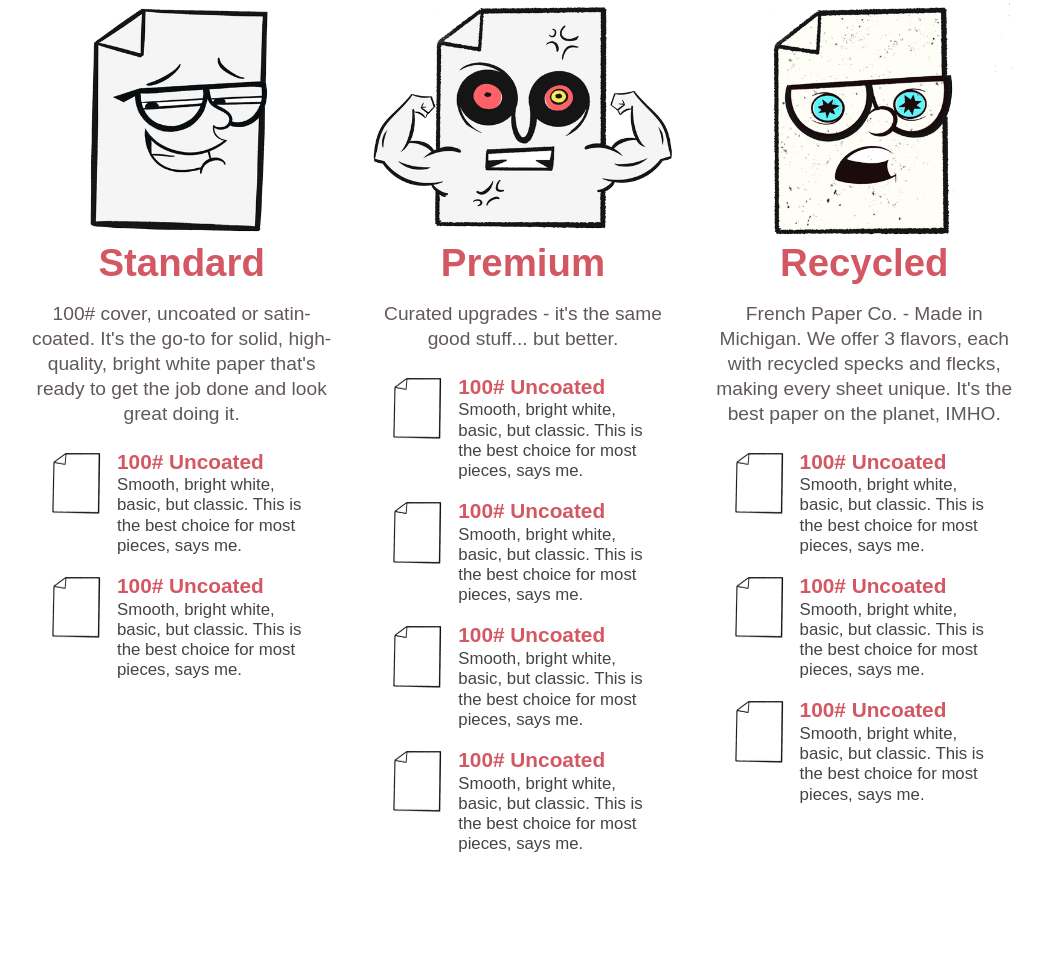
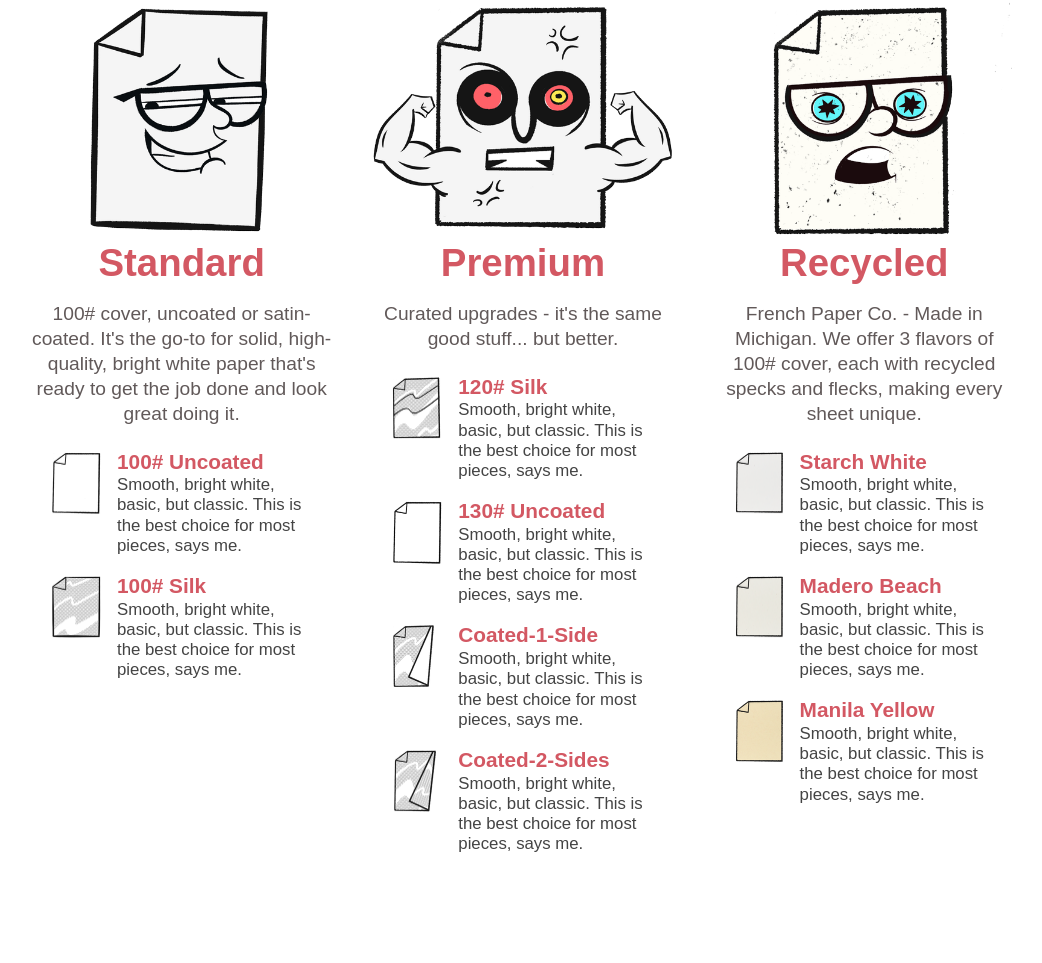
Before and after one commit to brownleepress/brownlee-site, a PHP site: page /print-product.php in a window 1280 px wide. Shown: the part 3215-4178 px from the top of the page, without its empty margins (117-1159 px from the left). Run offline with PHP 8.4, Linux system fonts and the light colour scheme.

Commit message:
Paper thumbs

```diff
--- a/print-product.php
+++ b/print-product.php
@@ -508,9 +508,9 @@ button:focus {
 </div>
 
 <div class="paper-info-row">
-  <img src="img/100U.png" alt="100# Uncoated" />
+  <img src="img/100S.png" alt="100# Uncoated" />
   <div class="paper-info-text">
-    <h6>100# Uncoated</h6>
+    <h6>100# Silk</h6>
     <p>Smooth, bright white, basic, but classic. This is the best choice for most pieces, says me.</p>
   </div>
 </div>
@@ -524,33 +524,33 @@ button:focus {
             Curated upgrades - it's the same good stuff... but better.
           </p>
 <div class="paper-info-row">
-  <img src="img/100U.png" alt="100# Uncoated" />
+  <img src="img/120Silk.png" alt="100# Uncoated" />
   <div class="paper-info-text">
-    <h6>100# Uncoated</h6>
+    <h6>120# Silk</h6>
     <p>Smooth, bright white, basic, but classic. This is the best choice for most pieces, says me.</p>
   </div>
 </div>
 
 <div class="paper-info-row">
-  <img src="img/100U.png" alt="100# Uncoated" />
+  <img src="img/130U.png" alt="100# Uncoated" />
   <div class="paper-info-text">
-    <h6>100# Uncoated</h6>
+    <h6>130# Uncoated</h6>
     <p>Smooth, bright white, basic, but classic. This is the best choice for most pieces, says me.</p>
   </div>
 </div>
 
 <div class="paper-info-row">
-  <img src="img/100U.png" alt="100# Uncoated" />
+  <img src="img/c1s.png" alt="100# Uncoated" />
   <div class="paper-info-text">
-    <h6>100# Uncoated</h6>
+    <h6>Coated-1-Side</h6>
     <p>Smooth, bright white, basic, but classic. This is the best choice for most pieces, says me.</p>
   </div>
 </div>
 
 <div class="paper-info-row">
-  <img src="img/100U.png" alt="100# Uncoated" />
+  <img src="img/c2s.png" alt="100# Uncoated" />
   <div class="paper-info-text">
-    <h6>100# Uncoated</h6>
+    <h6>Coated-2-Sides</h6>
     <p>Smooth, bright white, basic, but classic. This is the best choice for most pieces, says me.</p>
   </div>
 </div>
@@ -561,28 +561,28 @@ button:focus {
           <a href=""><img src="img/_FREN.png" width="100%"></a>
           <h5 style="color: #D35863;">Recycled</h5>
           <p style="margin: 20px 0 25px 0;">
-            French Paper Co. - Made in Michigan. We offer 3 flavors, each with recycled specks and flecks, making every sheet unique. It's the best paper on the planet, IMHO.
+            French Paper Co. - Made in Michigan. We offer 3 flavors of 100# cover, each with recycled specks and flecks, making every sheet unique.
           </p>
  <div class="paper-info-row">
-  <img src="img/100U.png" alt="100# Uncoated" />
+  <img src="img/FR_SW.png" alt="100# Uncoated" />
   <div class="paper-info-text">
-    <h6>100# Uncoated</h6>
+    <h6>Starch White</h6>
     <p>Smooth, bright white, basic, but classic. This is the best choice for most pieces, says me.</p>
   </div>
 </div>
 
 <div class="paper-info-row">
-  <img src="img/100U.png" alt="100# Uncoated" />
+  <img src="img/FR_MB.png" alt="100# Uncoated" />
   <div class="paper-info-text">
-    <h6>100# Uncoated</h6>
+    <h6>Madero Beach</h6>
     <p>Smooth, bright white, basic, but classic. This is the best choice for most pieces, says me.</p>
   </div>
 </div>
 
 <div class="paper-info-row">
-  <img src="img/100U.png" alt="100# Uncoated" />
+  <img src="img/FR_MY.png" alt="100# Uncoated" />
   <div class="paper-info-text">
-    <h6>100# Uncoated</h6>
+    <h6>Manila Yellow</h6>
     <p>Smooth, bright white, basic, but classic. This is the best choice for most pieces, says me.</p>
   </div>
 </div>
```
Also changed, not shown: img/c1S.png (renamed from img/PNG_c1S.png), img/c2S.png (renamed from img/PNG_c2S.png).
